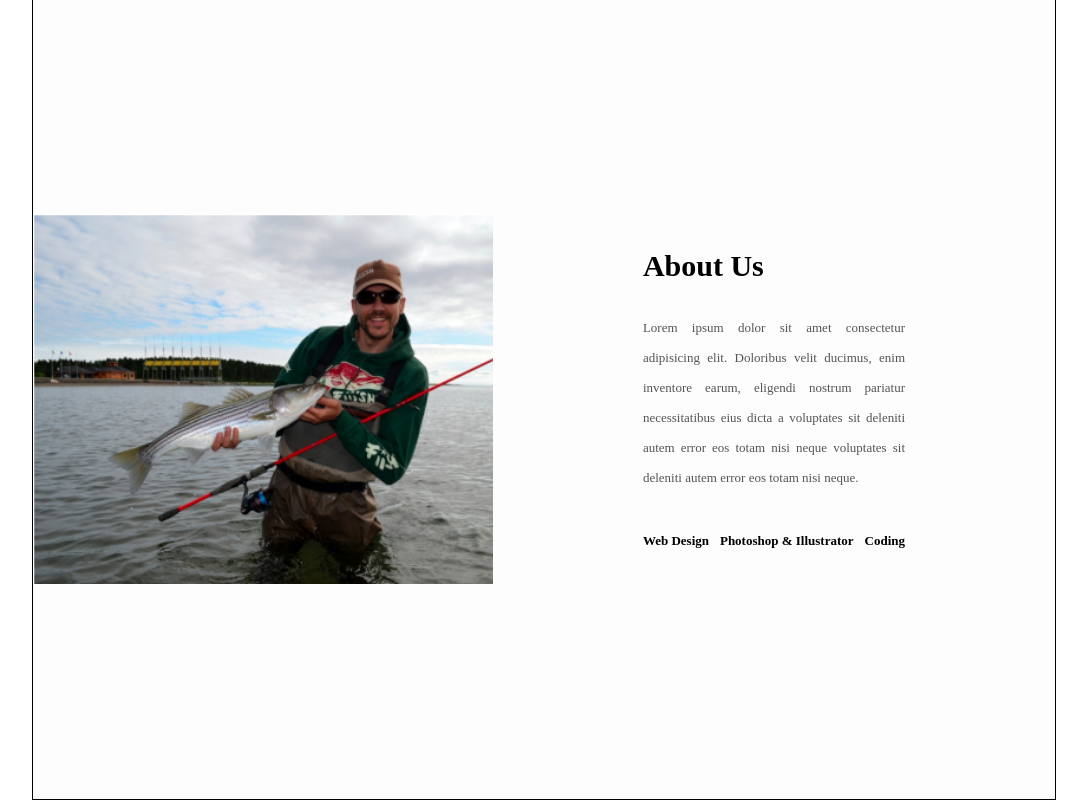
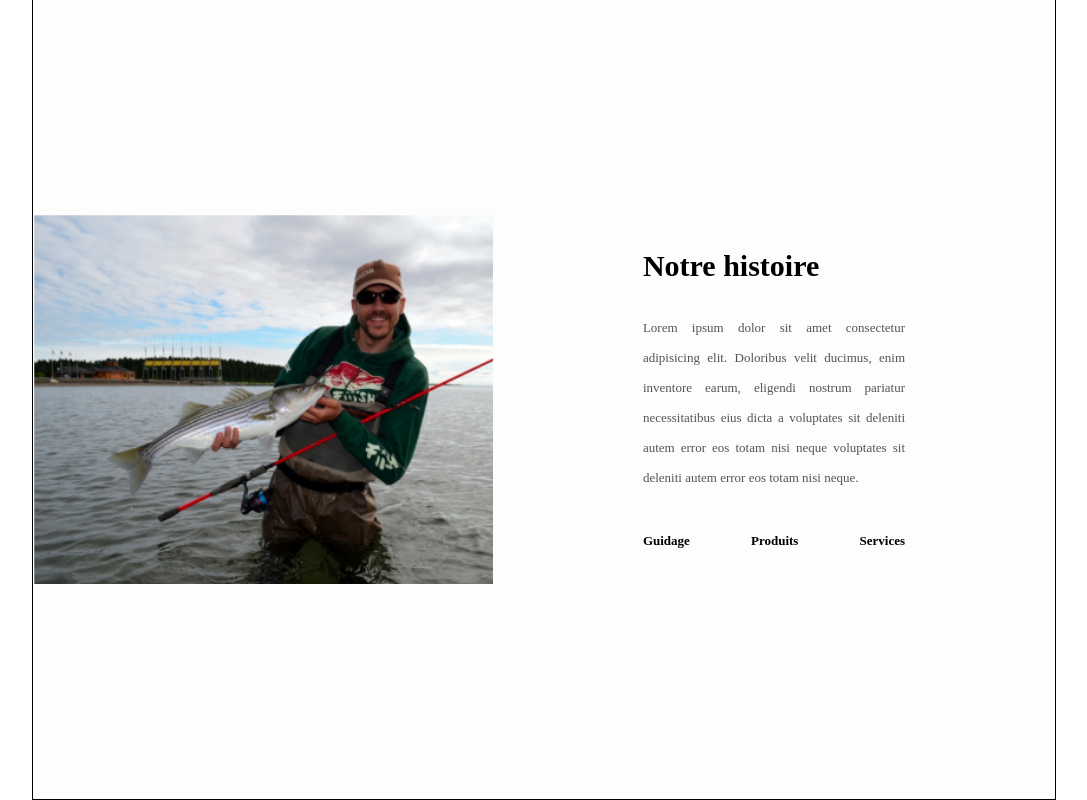
Before and after one commit to lsaison/mf, a Django app: template templates/index.html in a window 1280 px wide. Shown: the part 763-1563 px from the top of the page, without its empty margins (96-1183 px from the left). Run offline with Django 3.2, Linux system fonts and the light colour scheme; the template is opened without the code that fills it, so the values that code supplies are empty; some libraries are stand-ins or nearby versions; some web fonts are replaced.

Commit message:
Notre histoire

```diff
--- a/templates/index.html
+++ b/templates/index.html
@@ -117,14 +117,14 @@
     <section id="histoire">
       <div class="about-section">
         <div class="inner-container">
-            <h1>About Us</h1>
+            <h1>Notre histoire</h1>
             <p class="text">
                 Lorem ipsum dolor sit amet consectetur adipisicing elit. Doloribus velit ducimus, enim inventore earum, eligendi nostrum pariatur necessitatibus eius dicta a voluptates sit deleniti autem error eos totam nisi neque voluptates sit deleniti autem error eos totam nisi neque.
             </p>
             <div class="skills">
-                <span>Web Design</span>
-                <span>Photoshop & Illustrator</span>
-                <span>Coding</span>
+                <span>Guidage</span>
+                <span>Produits</span>
+                <span>Services</span>
             </div>
         </div>
     </div>
```
